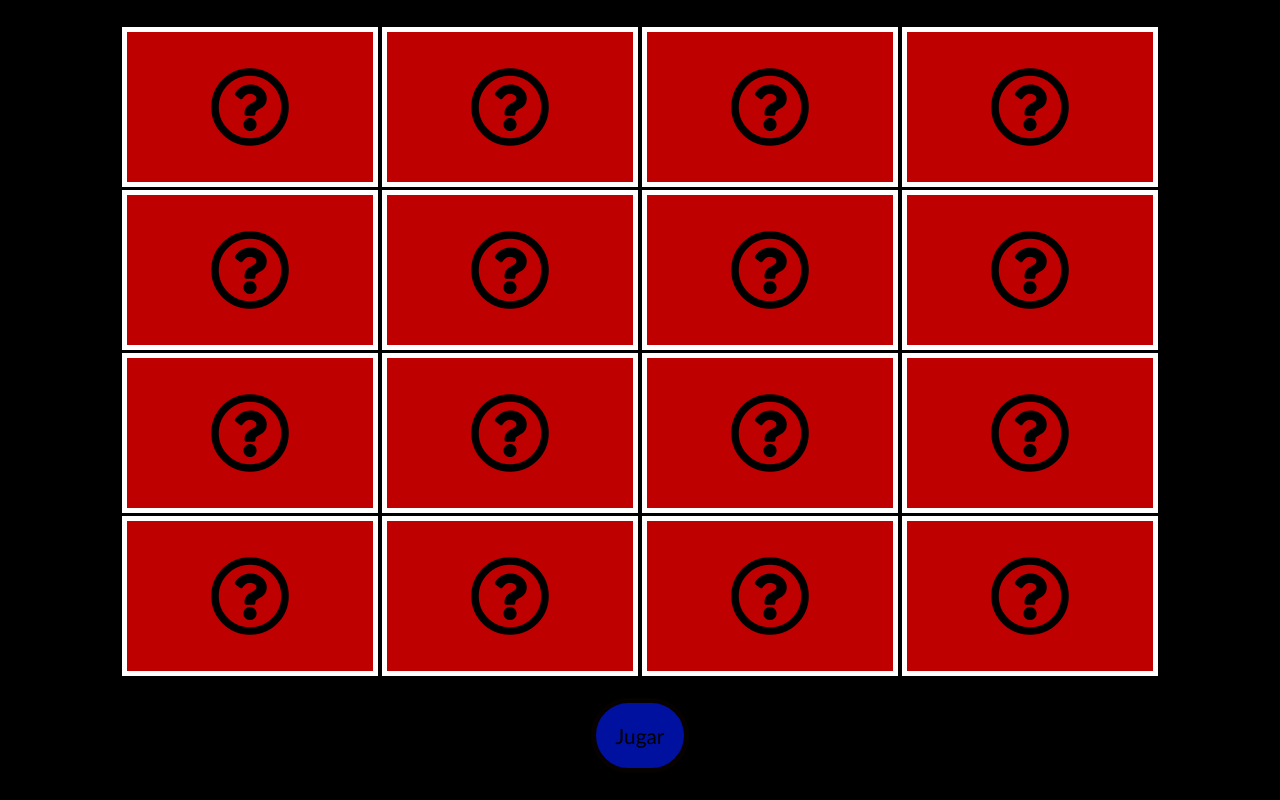
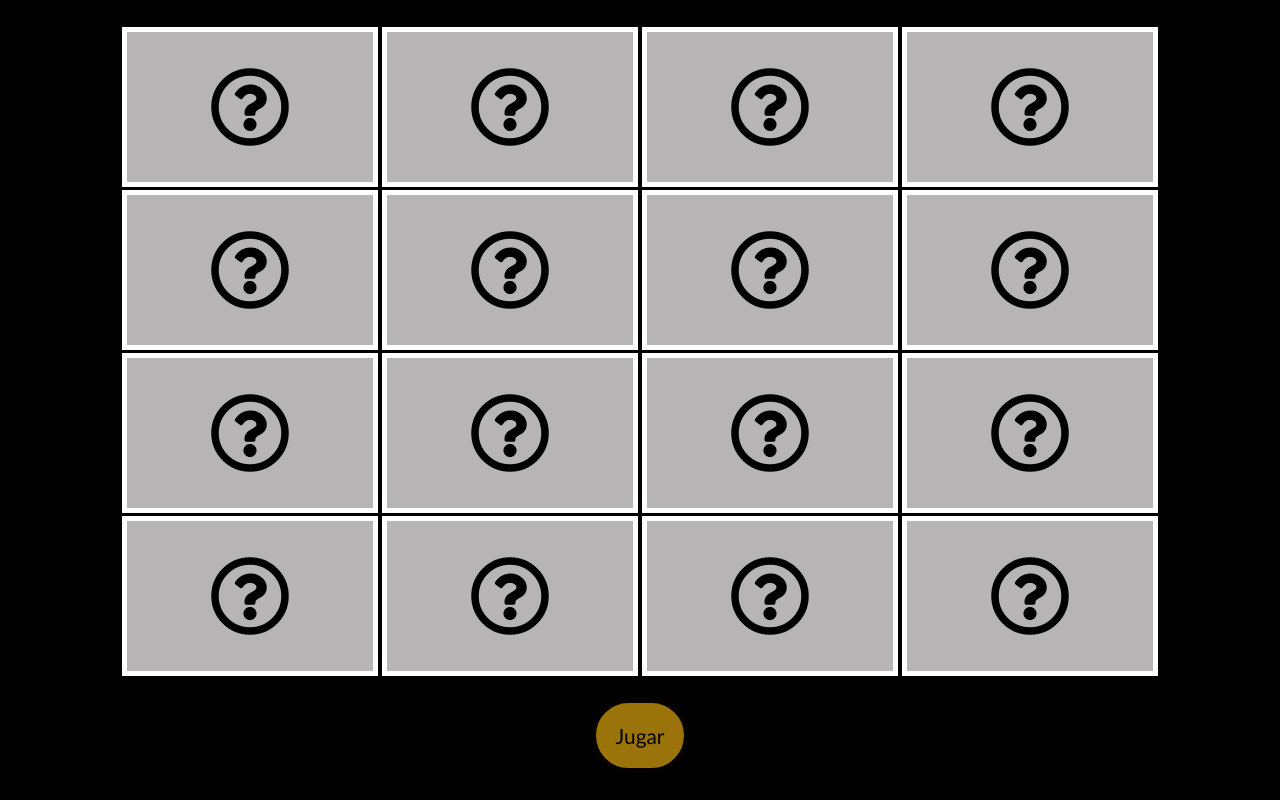
Before and after one commit to moravalos/Memorama, a plain HTML site: page index.html in a window 1280 px wide. Drawn offline with Linux system fonts and the light colour scheme.

Commit message:
Third Commit

```diff
--- a/css/style.css
+++ b/css/style.css
@@ -51,17 +51,17 @@ div {
 }
 
 .trasera {
-    background-color: rgb(131, 143, 143);
+    background-color: rgb(201, 173, 15);
     transform: rotateY(180deg);
 }
 
 .superior {
-    background: linear-gradient(rgba(255, 0, 0, 0.747), rgba(255, 0, 0, 0.747));
+    background: linear-gradient(rgba(245, 243, 243, 0.747), rgba(245, 243, 243, 0.747));
 }
 
 .nuevo-juego {
     cursor: pointer;
-    background: linear-gradient(rgba(0, 26, 255, 0.623), rgb(0, 26, 255, 0.623));
+    background: linear-gradient(rgba(247, 185, 15, 0.623), rgb(247, 185, 15, 0.623));
     padding: 20px;
     border-radius: 50px;
     border: rgb(7, 2, 2) 5px solid;
```
